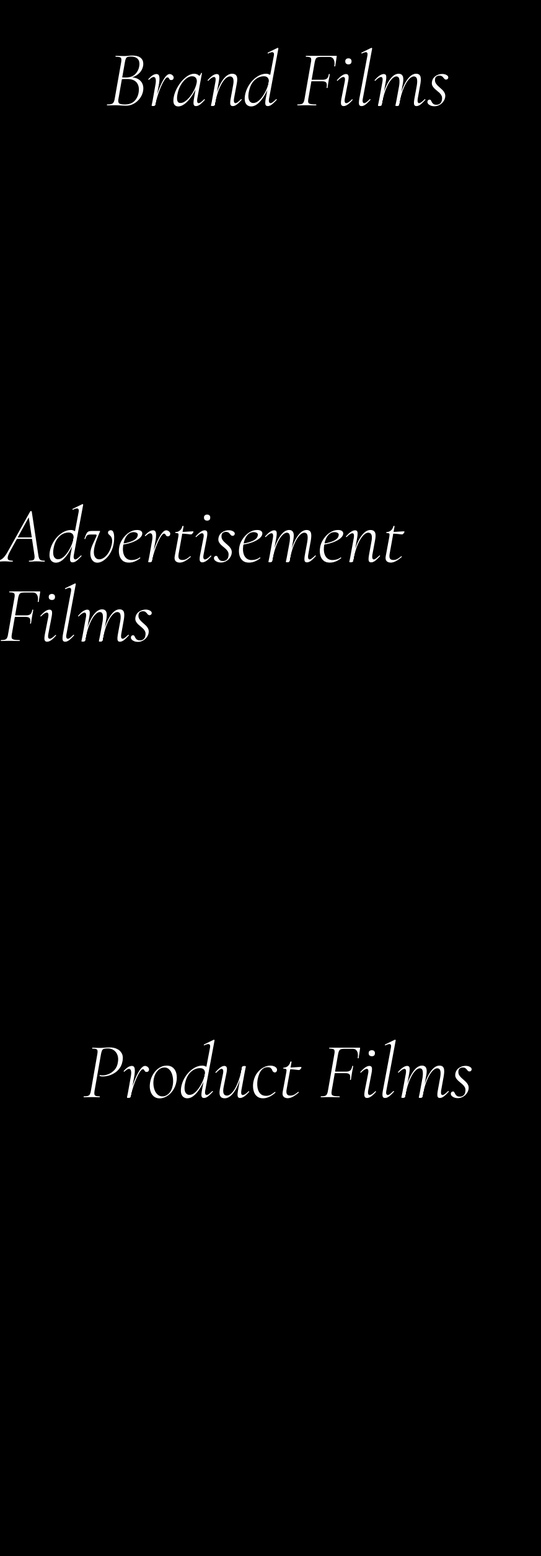
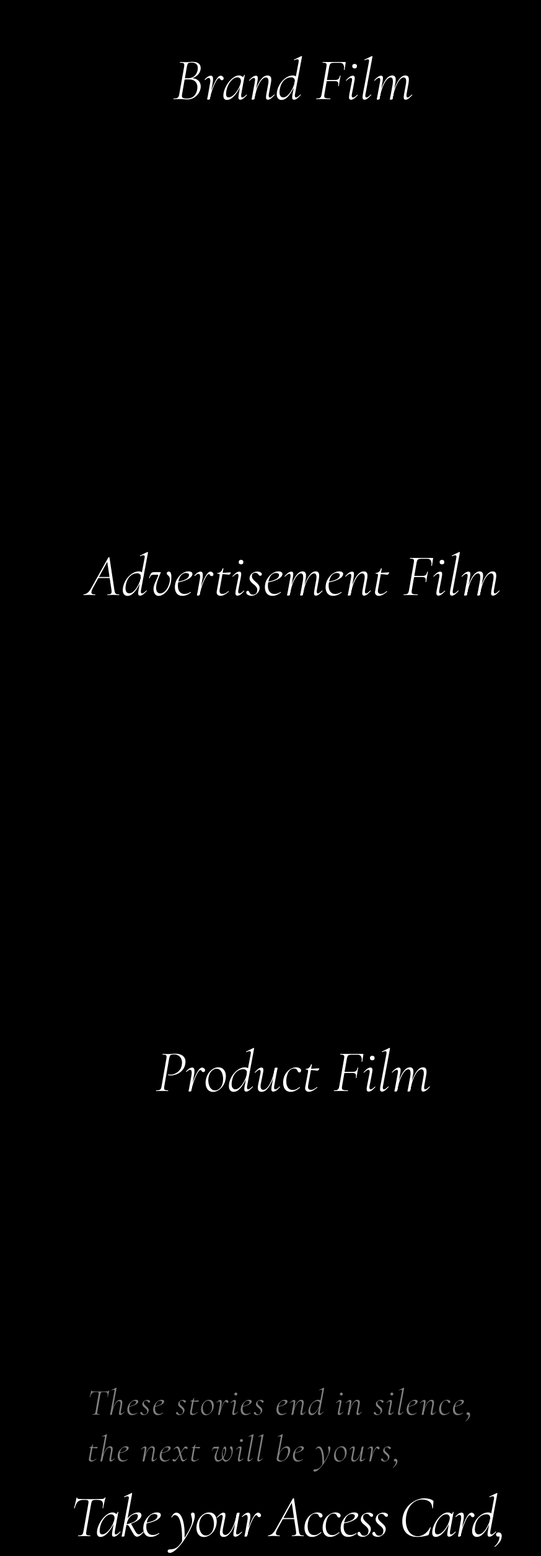
Before and after one commit to Quale-studios/Quale-studios, a Next.js app: page / in a window 1280 px wide. Shown: the part 1550-4060 px from the top of the page at 62% size, without its empty margins (0-873 px from the left). Before the commit the page ends 3680 px from the top, so only its background shows below. Built offline with nearby package versions, Linux system fonts and the light colour scheme.

Commit message:
Completed homepage ending and designed Access Card workflow

```diff
--- a/app/globals.css
+++ b/app/globals.css
@@ -99,3 +99,13 @@ body {
   opacity: 1;
   pointer-events: auto;
 }
+.request-access {
+  opacity: 0;
+  pointer-events: none;
+  transition: opacity 0.6s ease;
+}
+
+.request-access-visible {
+  opacity: 1;
+  pointer-events: auto;
+}
--- a/app/page.tsx
+++ b/app/page.tsx
@@ -17,6 +17,9 @@ const adRef = useRef<HTMLDivElement>(null);
 
 const [showProductWatch, setShowProductWatch] = useState(false);
 const [showAdWatch, setShowAdWatch] = useState(false);
+
+const endingRef = useRef<HTMLDivElement>(null);
+const [showRequestAccess, setShowRequestAccess] = useState(false);
 
   useEffect(() => {
     const timer = setTimeout(() => {
@@ -101,6 +104,27 @@ useEffect(() => {
   return () => window.removeEventListener("scroll", handleScroll);
 }, []);
 
+useEffect(() => {
+  const handleScroll = () => {
+    if (!endingRef.current) return;
+
+    const rect = endingRef.current.getBoundingClientRect();
+
+    const sectionCenter = rect.top + rect.height / 2;
+    const screenCenter = window.innerHeight / 2;
+
+    setShowRequestAccess(
+      Math.abs(sectionCenter - screenCenter) < 70
+    );
+  };
+
+  handleScroll();
+
+  window.addEventListener("scroll", handleScroll);
+
+  return () => window.removeEventListener("scroll", handleScroll);
+}, []);
+
   return (
     <main className="relative bg-black">
 
@@ -160,15 +184,15 @@ useEffect(() => {
       rel="noopener noreferrer"
       className="group"
     >
-      <h3 className="text-9xl italic font-light text-white">
-        Brand Films
+      <h3 className="text-8xl italic font-light text-white">
+        Brand Film
       </h3>
     </a>
 <a
   href="https://youtube.com/"
   target="_blank"
   rel="noopener noreferrer"
-  className={`watch-film relative inline-block group ml-8 mt-8 ${
+  className={`watch-film relative inline-block group -ml-4 mt-5 ${
     showBrandWatch ? "watch-film-visible" : ""
   }`}
 >
@@ -194,8 +218,8 @@ useEffect(() => {
       rel="noopener noreferrer"
       className="group"
     >
-      <h3 className="text-9xl italic font-light text-white">
-        Advertisement Films
+      <h3 className="text-8xl italic font-light text-white">
+        Advertisement Film
       </h3>
     </a>
 
@@ -203,7 +227,7 @@ useEffect(() => {
       href="YOUR_AD_FILM_LINK"
       target="_blank"
       rel="noopener noreferrer"
-      className={`watch-film relative inline-block group ml-8 mt-8 ${
+      className={`watch-film relative inline-block group -ml-4 mt-5 ${
         showAdWatch ? "watch-film-visible" : ""
       }`}
     >
@@ -227,8 +251,8 @@ useEffect(() => {
       rel="noopener noreferrer"
       className="group"
     >
-      <h3 className="text-9xl italic font-light text-white">
-        Product Films
+      <h3 className="text-8xl italic font-light text-white">
+        Product Film
       </h3>
     </a>
 
@@ -236,7 +260,7 @@ useEffect(() => {
       href="YOUR_PRODUCT_FILM_LINK"
       target="_blank"
       rel="noopener noreferrer"
-      className={`watch-film relative inline-block group ml-8 mt-8 ${
+      className={`watch-film relative inline-block group -ml-4 mt-5 ${
         showProductWatch ? "watch-film-visible" : ""
       }`}
     >
@@ -247,6 +271,45 @@ useEffect(() => {
 
   </div>
 </div>
+<div
+  ref={endingRef}
+  className="min-h-screen flex items-start"
+>
+  <div className="mx-auto w-full max-w-6xl px-12 pt-24">
+
+    <p className="pl-7 text-6xl italic font-light text-white/50 tracking-[0.03em] leading-tight">
+      These stories end in silence,<br />
+      the next will be yours,
+    </p>
+
+    <h2 className="mt-6 text-8xl italic font-light text-white tracking-[-0.04em] leading-none">
+      Take your Access Card,
+    </h2>
+
+    <h2 className="mt-2 text-8xl italic font-light text-white tracking-[-0.04em] leading-none">
+      and feel the silence.
+    </h2>
+
+
+    <div className="mt-30 flex justify-center ml-22">
+  <a
+  href="/access-card"
+  className={`group relative inline-block request-access ${
+    showRequestAccess ? "request-access-visible" : ""
+  }`}
+>
+  <span className="text-3xl italic font-light text-white">
+    Request Access card
+  </span>
+
+
+        <span className="absolute left-0 -bottom-2 h-px w-full origin-left scale-x-0 bg-white transition-transform duration-500 ease-out group-hover:scale-x-100"></span>
+      </a>
+    </div>
+
+  </div>
+</div>
+
      </main>
   );
 }
```
